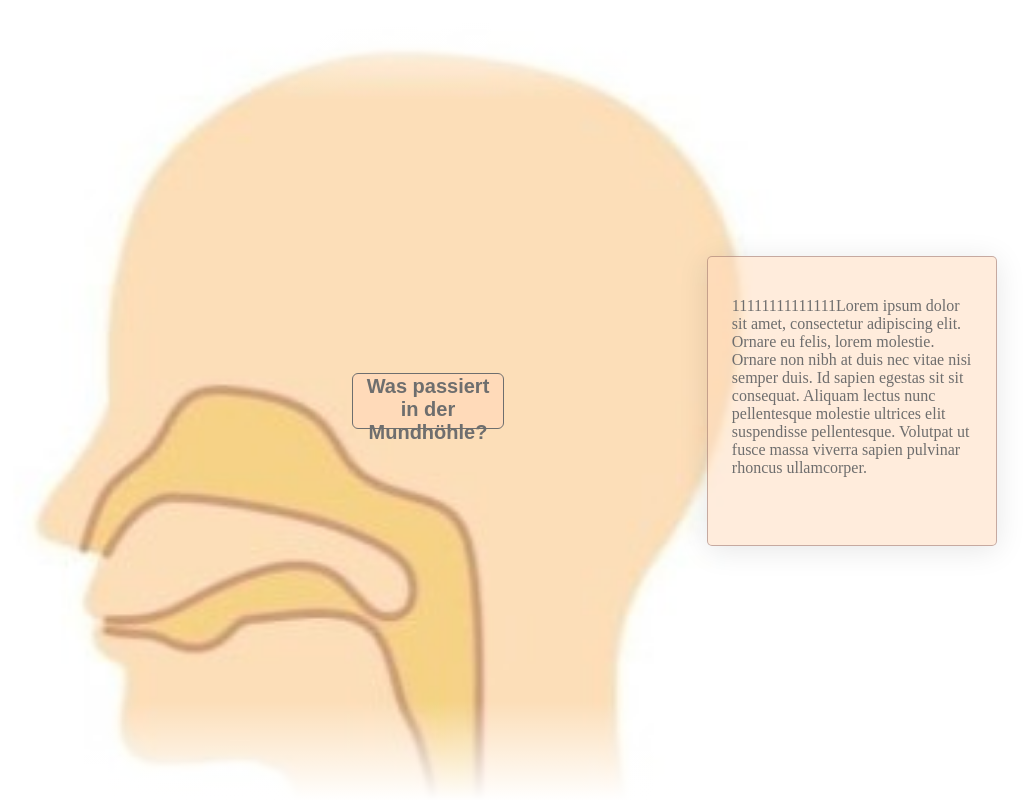
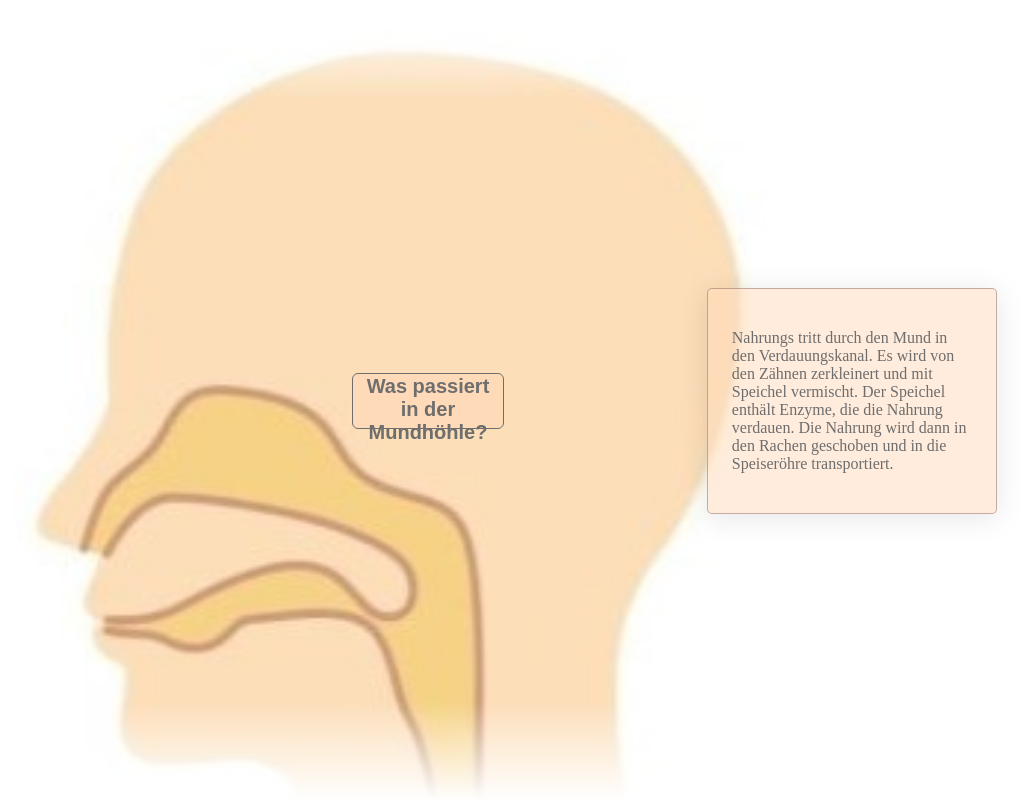
Before and after one commit to R4IDx/Crud, a Next.js app: page /page2 in a window 1280 px wide. Both pictures are taken after a click on the button "Was passiert in der Mundhöhle?". Shown: the part 2011-2811 px from the top of the page, without its empty margins (212-1240 px from the left). Built offline with nearby package versions, Linux system fonts and the light colour scheme.

Commit message:
frontend part little changes

```diff
--- a/pages/page2.js
+++ b/pages/page2.js
@@ -88,11 +88,9 @@ export default function Home() {
             <section id="mund" className={styles.mund}>
               <div ref={myRef1} className={`${styles.box} ${styles.hidden}`}>
                 <p>
-                  11111111111111Lorem ipsum dolor sit amet, consectetur adipiscing elit. Ornare eu
-                  felis, lorem molestie. Ornare non nibh at duis nec vitae nisi semper
-                  duis. Id sapien egestas sit sit consequat. Aliquam lectus nunc
-                  pellentesque molestie ultrices elit suspendisse pellentesque. Volutpat
-                  ut fusce massa viverra sapien pulvinar rhoncus ullamcorper.
+                  Nahrungs tritt durch den Mund in den Verdauungskanal. Es wird von den Zähnen zerkleinert und mit Speichel vermischt.
+                  Der Speichel enthält Enzyme, die die Nahrung verdauen. Die Nahrung wird dann in den Rachen geschoben
+                  und in die Speiseröhre transportiert.
                 </p>
               </div>
               <button className={styles.goto} onClick={() => handleClick1('speiseröhre')}>
@@ -126,11 +124,8 @@ export default function Home() {
             <section id="speiseröhre" className={styles.speiseröhre}>
               <div ref={myRef3} className={`${styles.box} ${styles.hidden}`}>
                 <p>
-                  22222222222222Lorem ipsum dolor sit amet, consectetur adipiscing elit. Ornare eu
-                  felis, lorem molestie. Ornare non nibh at duis nec vitae nisi semper
-                  duis. Id sapien egestas sit sit consequat. Aliquam lectus nunc
-                  pellentesque molestie ultrices elit suspendisse pellentesque. Volutpat
-                  ut fusce massa viverra sapien pulvinar rhoncus ullamcorper.
+                  Das fibromuskuläre Rohr, das die Nahrung vom Rachen in den Magen transportiert. Die Speiseröhre ist etwa 25 cm lang und verläuft hinter der Luftröhre.
+                  Die Nahrung wird mit einer wellenförmigen Bewegung, die als Peristaltik bezeichnet wird, in den Magen transportiert.
                 </p>
               </div>
               <button className={styles.goto} onClick={() => handleClick2('magen')}>
@@ -164,11 +159,8 @@ export default function Home() {
             <section id="magen" className={styles.magen}>
               <div ref={myRef5} className={`${styles.box} ${styles.hidden}`}>
                 <p>
-                  Lorem ipsum dolor sit amet, consectetur adipiscing elit. Ornare eu
-                  felis, lorem molestie. Ornare non nibh at duis nec vitae nisi semper
-                  duis. Id sapien egestas sit sit consequat. Aliquam lectus nunc
-                  pellentesque molestie ultrices elit suspendisse pellentesque. Volutpat
-                  ut fusce massa viverra sapien pulvinar rhoncus ullamcorper.
+                  Der Magen ist das muskulöse Organ, das die Nahrung aufnimmt und verdaut. Der Magen hat die Form eines J-förmigen Beutels und liegt im oberen Bauchbereich.
+                  Nahrung wird im Magen gespeichert und durchmischt, bevor sie in den Dünndarm gelangt. Der Magen sezerniert Magensäure und Enzyme, die die Nahrung verdauen.
                 </p>
               </div>
               <button className={styles.goto} onClick={() => handleClick3('dünndarm')}>
@@ -202,11 +194,12 @@ export default function Home() {
             <section id="dünndarm" className={styles.dünndarm}>
               <div ref={myRef7} className={`${styles.box} ${styles.hidden}`}>
                 <p>
-                  Lorem ipsum dolor sit amet, consectetur adipiscing elit. Ornare eu
-                  felis, lorem molestie. Ornare non nibh at duis nec vitae nisi semper
-                  duis. Id sapien egestas sit sit consequat. Aliquam lectus nunc
-                  pellentesque molestie ultrices elit suspendisse pellentesque. Volutpat
-                  ut fusce massa viverra sapien pulvinar rhoncus ullamcorper.
+                  Der Dünndarm ist das längste Segment des Verdauungstrakts und besteht aus drei Abschnitten: Duodenum, Jejunum und Ileum. Der Dünndarm ist der Hauptort für die Verdauung und Absorption von Nährstoffen.
+                  Der Dünndarm absorbiert die Nährstoffe aus der Nahrung und leitet sie in den Blutkreislauf. Der Dünndarm ist mit einer Vielzahl von Enzymen und Galle bedeckt, die die Nahrung verdauen.
+                </p>
+                <p>
+                  Der Dickdarm ist der vorletzte Abschnitt des Verdauungstrakts. Der Dickdarm ist etwa 15 cm lang und verbindet den Dünndarm mit dem Enddarm. Der Dickdarm ist der Hauptort für die Absorption von Wasser und Salzen.
+                  Der Dickdarm enthält Bakterien, die die Nahrung verdauen und die Nährstoffe in den Blutkreislauf leiten. Der Dickdarm speichert den Stuhl, bis er ausgeschieden wird.
                 </p>
               </div>
               <button className={styles.goto} onClick={() => handleClick4('enddarm')}>
@@ -228,7 +221,7 @@ export default function Home() {
                     </div>
                   </a>
                 </div>
-                Enddarm? was ist das ?
+                Dünndarm? Dickdarm? was ist das ?
               </button>
               <p ref={myRef9} className={styles.hidden}></p>
               <p ref={myRef8} className={styles.hidden}></p>
@@ -241,11 +234,8 @@ export default function Home() {
             <section id="enddarm" className={styles.enddarm}>
               <div ref={myRef10} className={`${styles.box} ${styles.hidden}`}>
                 <p>
-                  Lorem ipsum dolor sit amet, consectetur adipiscing elit. Ornare eu
-                  felis, lorem molestie. Ornare non nibh at duis nec vitae nisi semper
-                  duis. Id sapien egestas sit sit consequat. Aliquam lectus nunc
-                  pellentesque molestie ultrices elit suspendisse pellentesque. Volutpat
-                  ut fusce massa viverra sapien pulvinar rhoncus ullamcorper.
+                  Der Enddarm ist der letzte Abschnitt des Verdauungstrakts. Der Enddarm ist etwa 15 cm lang und verbindet den Dickdarm mit dem Anus.
+                   Der Enddarm speichert den Stuhl, bis er ausgeschieden wird. Der Enddarm hat zwei Schließmuskeln, die den Stuhl im Enddarm halten.
                 </p>
               </div>
               <button className={styles.goto} onClick={() => handleClick5('mund')}>
--- a/pages/page2.module.css
+++ b/pages/page2.module.css
@@ -200,7 +200,6 @@
     border-radius: 6px;
     background-color: #FFDAB9;
     margin-right: 30px;
-    text-decoration: none;
 }
 
 .mund,
@@ -579,4 +578,5 @@ p:not(.part1 > p, .box > p, .navbar p) {
   .speiseröhre .box, .magen .box, .dünndarm .box, .enddarm .box , .mund .box {
     color: rgb(110, 110, 110);
     background-color: rgba(255, 218, 185, 0.5);
+    height: auto;
   }
```
